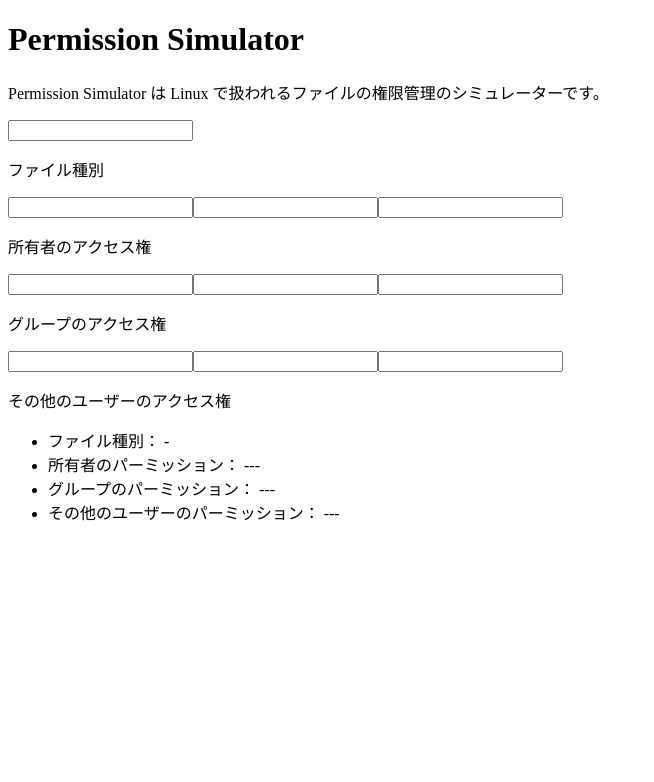
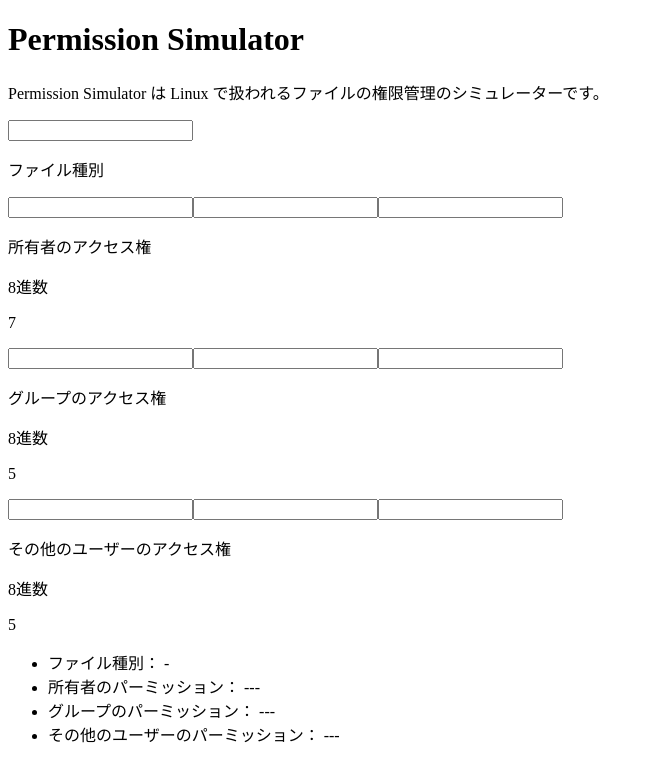
Before and after one commit to shimotsu4431/permission, a Next.js app: page / in a window 1280 px wide. Shown: the top 782 px of the page, without its empty margins (0-654 px from the left). Built offline with nearby package versions, Linux system fonts and the light colour scheme.

Commit message:
add permission number

```diff
--- a/pages/index.jsx
+++ b/pages/index.jsx
@@ -70,27 +70,41 @@ export default function Home() {
         </header>
 
         <div className="flex">
-          <div className='min-w-[216px] text-center'>
+          <div className="min-w-[216px] text-center">
             <InputBox index={0} type="file" />
-            <p className='text-sm mt-2'>ファイル種別</p>
+            <p className="mt-2 text-sm">ファイル種別</p>
           </div>
-          <div className="min-w-[216px] ml-4">
+          <div className="ml-4 min-w-[216px]">
             <InputBox index={1} type="read" />
             <InputBox index={2} type="write" />
             <InputBox index={3} type="execute" />
-            <p className='text-sm text-center mt-2'>所有者のアクセス権</p>
+            <p className="mt-2 text-center text-sm">所有者のアクセス権</p>
+            <div className="mt-4">
+              <p className="text-center text-sm font-bold">8進数</p>
+              <p className="mt-2 text-center text-4xl font-bold">7</p>
+            </div>
           </div>
-          <div className="min-w-[216px] ml-4">
+          <div className="ml-4 min-w-[216px]">
             <InputBox index={4} type="read" />
             <InputBox index={5} type="write" />
             <InputBox index={6} type="execute" />
-            <p className='text-sm text-center mt-2'>グループのアクセス権</p>
+            <p className="mt-2 text-center text-sm">グループのアクセス権</p>
+            <div className="mt-4">
+              <p className="text-center text-sm font-bold">8進数</p>
+              <p className="mt-2 text-center text-4xl font-bold">5</p>
+            </div>
           </div>
-          <div className="min-w-[216px] ml-4">
+          <div className="ml-4 min-w-[216px]">
             <InputBox index={7} type="read" />
             <InputBox index={8} type="write" />
             <InputBox index={9} type="execute" />
-            <p className='text-sm text-center mt-2'>その他のユーザーのアクセス権</p>
+            <p className="mt-2 text-center text-sm">
+              その他のユーザーのアクセス権
+            </p>
+            <div className="mt-4">
+              <p className="text-center text-sm font-bold">8進数</p>
+              <p className="mt-2 text-center text-4xl font-bold">5</p>
+            </div>
           </div>
         </div>
         <div className="mt-4">
```
